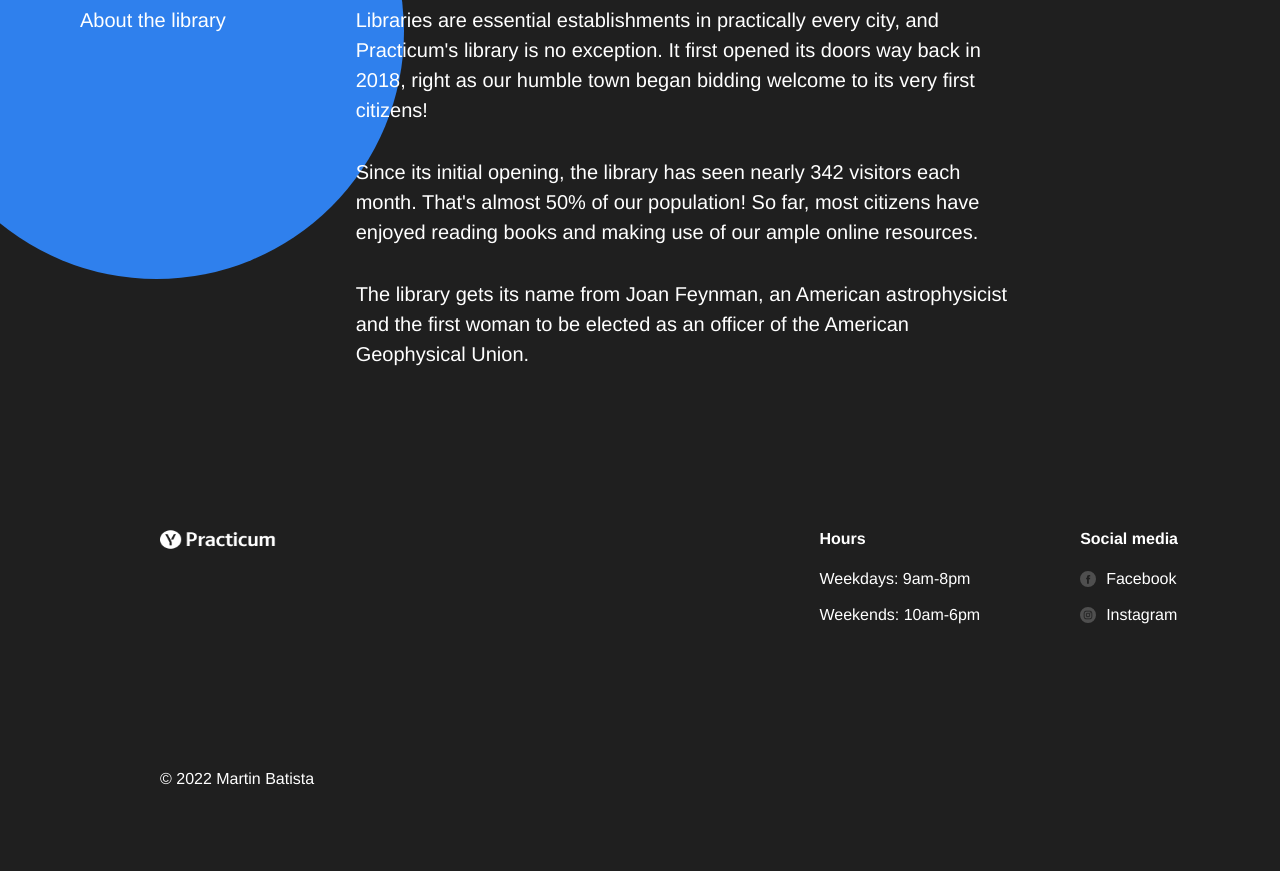
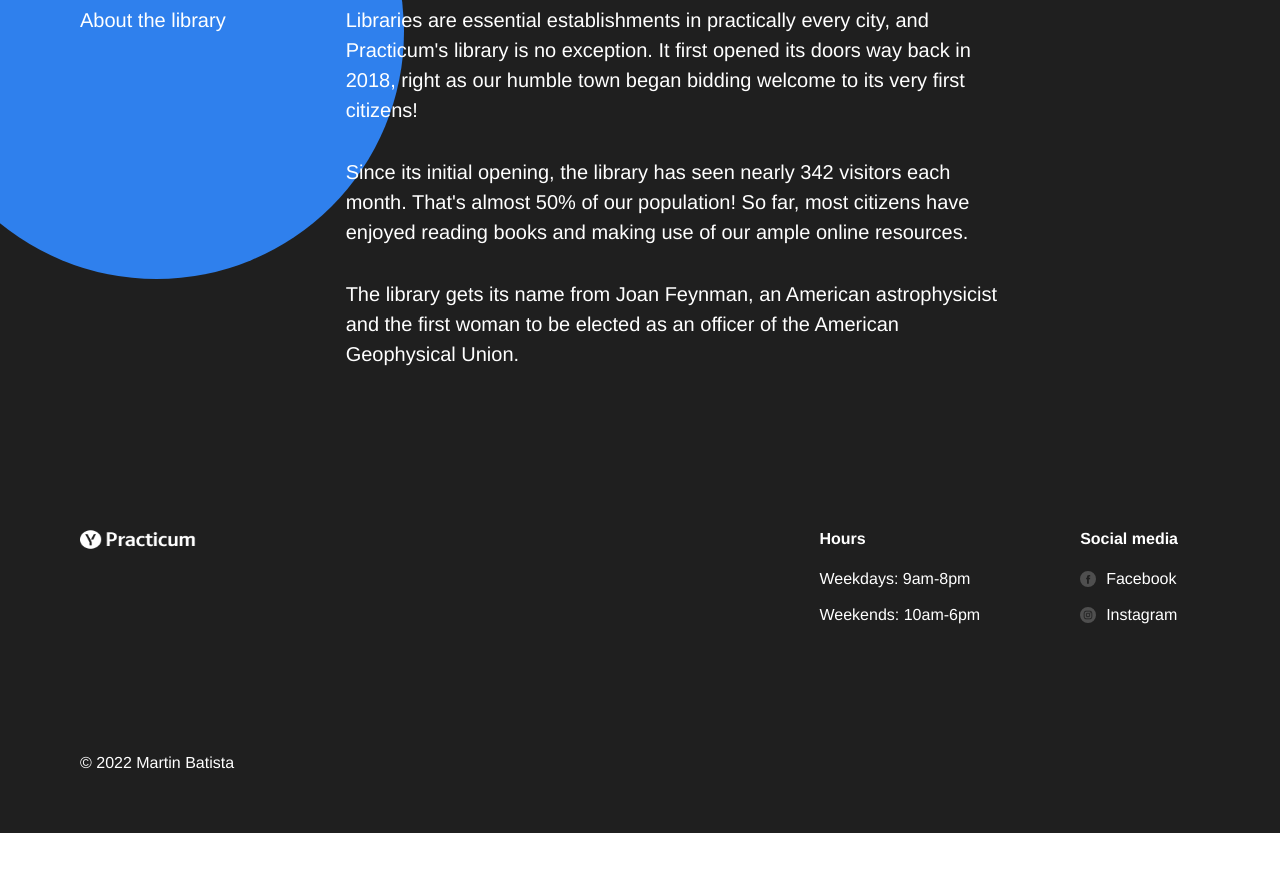
Before and after one commit to martdev1963/se_project_library, a plain HTML site: page index.html in a window 1280 px wide. Shown: the part 3537-4408 px from the top of the page. After the commit the page ends 4370 px from the top, so only its background shows below. Drawn offline with Linux system fonts and the light colour scheme.

Commit message:
edited code per review # 2

```diff
--- a/styles/style.css
+++ b/styles/style.css
@@ -402,7 +402,7 @@
   line-height: 30px;
   font-weight: 400;
   max-width: 660px;
-  margin-left: 130px;
+  margin-left: 120px; /* correction - adjusted margin-left */
   z-index: 1;
   position: relative;
 }
@@ -450,7 +450,7 @@
 }
 
 .footer__logo {
-  margin-left: 80px;
+  /* correction - removed margin-left: 80px; */
   width: 116px; /* correction 13 - adjusted logo size */
   height: 21px;
 }
@@ -497,6 +497,8 @@
 }
 
 .footer__copyright {
-  margin-left: 80px; /* correction - removed top margin */
-  margin-bottom: 60px;
+  /*correction - removed margin-left: 80px; .footer handles this with padding */
+  /* correction - removed top margin */
+  margin-top: 0; /* correction - reset default margin-top for this <p> element */
+  margin-bottom: 0; /* correction - reset default margin-bottom for this <p> element */
 }
```
